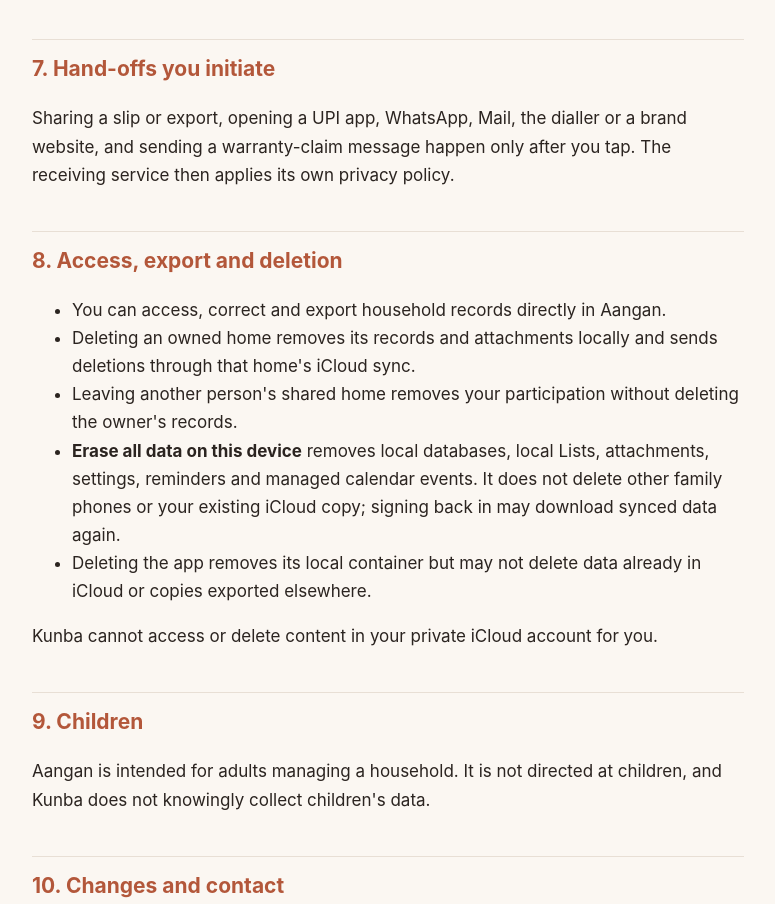
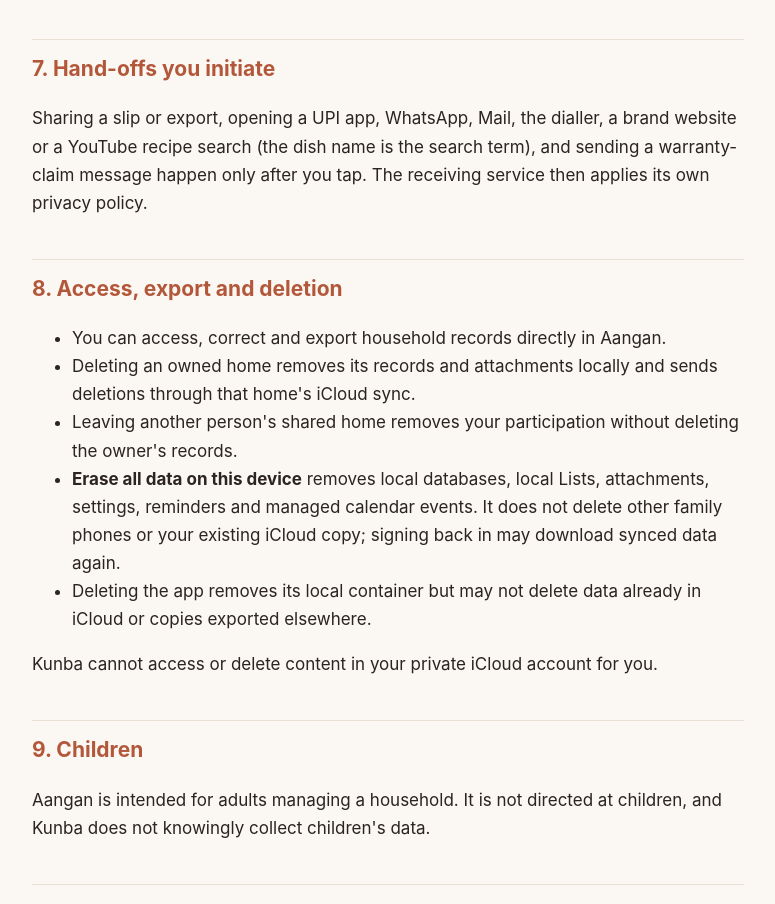
Before and after one commit to ateeshayjain/aangan-site, a plain HTML site: page index.html in a window 1280 px wide. Shown: the part 2642-3546 px from the top of the page, without its empty margins (252-1027 px from the left). Drawn offline with Linux system fonts and the light colour scheme.

Commit message:
Privacy policy: name the YouTube recipe search among the things that open only when you tap
The app has linked a dish to a YouTube search for it since 1.4.2; the
dish name is the search term. The policy source already said so. The
page now matches site/index.html in the app repository exactly. The
effective date is unchanged.

Co-Authored-By: Claude Opus 4.8 (1M context) <noreply@anthropic.com>

```diff
--- a/index.html
+++ b/index.html
@@ -74,7 +74,7 @@
 </ul>
 
 <h2>7. Hand-offs you initiate</h2>
-<p>Sharing a slip or export, opening a UPI app, WhatsApp, Mail, the dialler or a brand website, and sending a warranty-claim message happen only after you tap. The receiving service then applies its own privacy policy.</p>
+<p>Sharing a slip or export, opening a UPI app, WhatsApp, Mail, the dialler, a brand website or a YouTube recipe search (the dish name is the search term), and sending a warranty-claim message happen only after you tap. The receiving service then applies its own privacy policy.</p>
 
 <h2>8. Access, export and deletion</h2>
 <ul>
```
